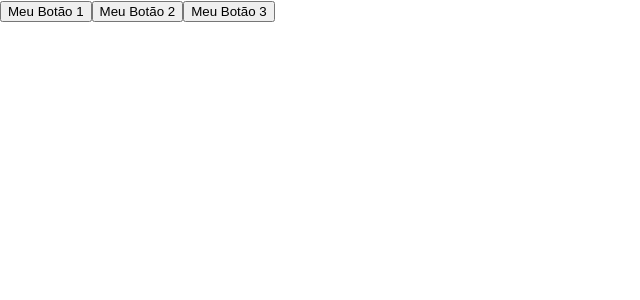
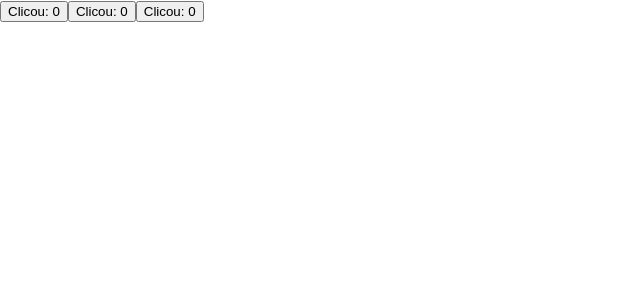
Before and after one commit to JeaziRicardo/trybe-exercicios, a React (Create React App) app in the folder front_end/11-estados-eventos-formulários/01-estados-e-eventos/fancy-buttons/: page / in a window 1280 px wide. Shown: the top 300 px of the page, without its empty margins (0-640 px from the left). Built offline with nearby package versions, Linux system fonts and the light colour scheme.

Commit message:
fixação - conta os clicks em cada botão

```diff
--- a/front_end/11-estados-eventos-formulários/01-estados-e-eventos/fancy-buttons/src/App.js
+++ b/front_end/11-estados-eventos-formulários/01-estados-e-eventos/fancy-buttons/src/App.js
@@ -5,29 +5,41 @@ class App extends Component {
 
   constructor() {
     super()
+    this.state = {
+      clicksOne: 0,
+      clicksTwo: 0,
+      ClicksThree: 0,
+    }
     this.handleClickOne = this.handleClickOne.bind(this);
     this.handleClickTwo = this.handleClickTwo.bind(this);
     this.handleClickThree = this.handleClickThree.bind(this);
   }
 
   handleClickOne() {
-    console.log('click aqui');
+    this.setState((prevState) => ({
+      clicksOne: prevState.clicksOne + 1,
+    }));
   }
 
   handleClickTwo() {
-    console.log('click de novo');
+    this.setState((prevState) => ({
+      clicksTwo: prevState.clicksTwo + 1,
+    }));
   }
 
   handleClickThree() {
-    console.log('click última vez');
+    this.setState((prevState) => ({
+      ClicksThree: prevState.ClicksThree + 1,
+    }));
   }
 
   render() {
+    const { ClicksThree, clicksTwo, clicksOne } = this.state;
     return (
       <div>
-        <button onClick={ this.handleClickOne }>Meu Botão 1</button>
-        <button onClick={ this.handleClickTwo }>Meu Botão 2</button>
-        <button onClick={ this.handleClickThree }>Meu Botão 3</button>
+        <button onClick={ this.handleClickOne }>Clicou: { clicksOne }</button>
+        <button onClick={ this.handleClickTwo }>Clicou: { clicksTwo }</button>
+        <button onClick={ this.handleClickThree }>Clicou: { ClicksThree }</button>
       </div>
     );
   }
```
